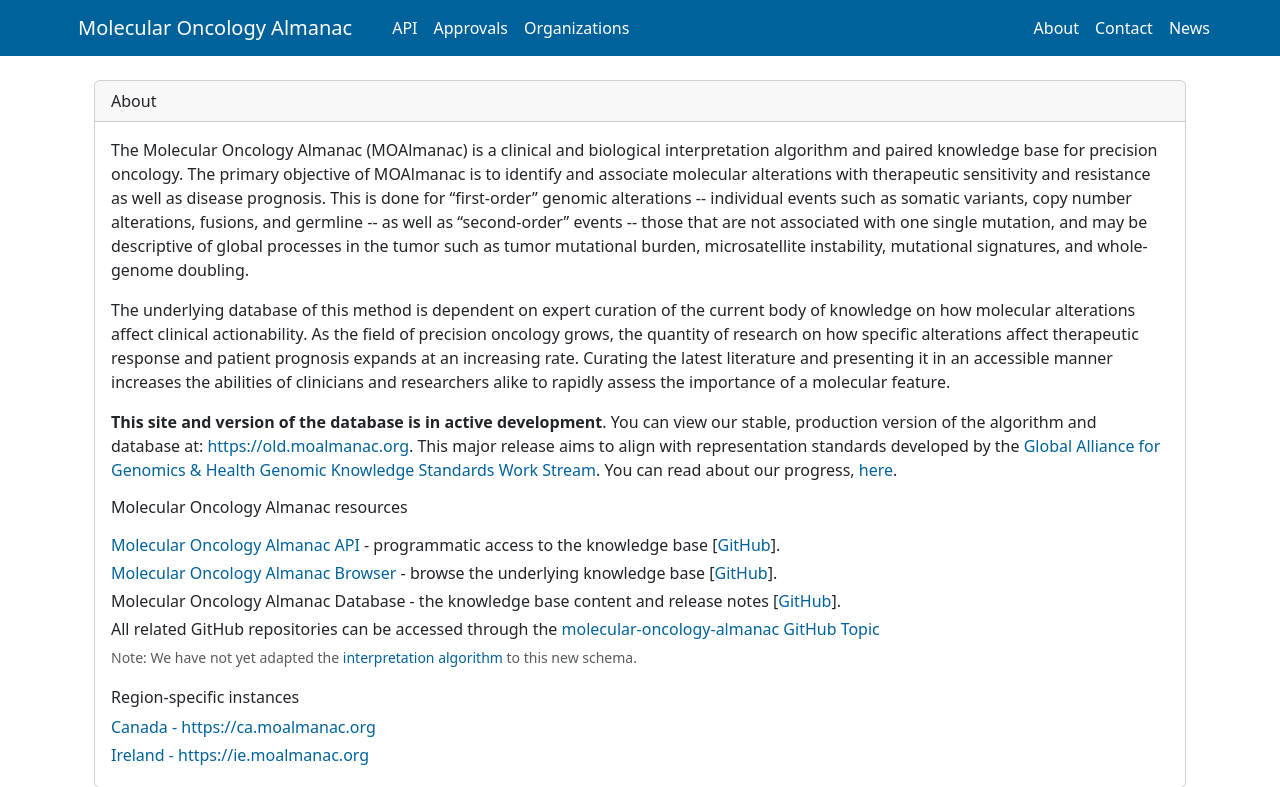
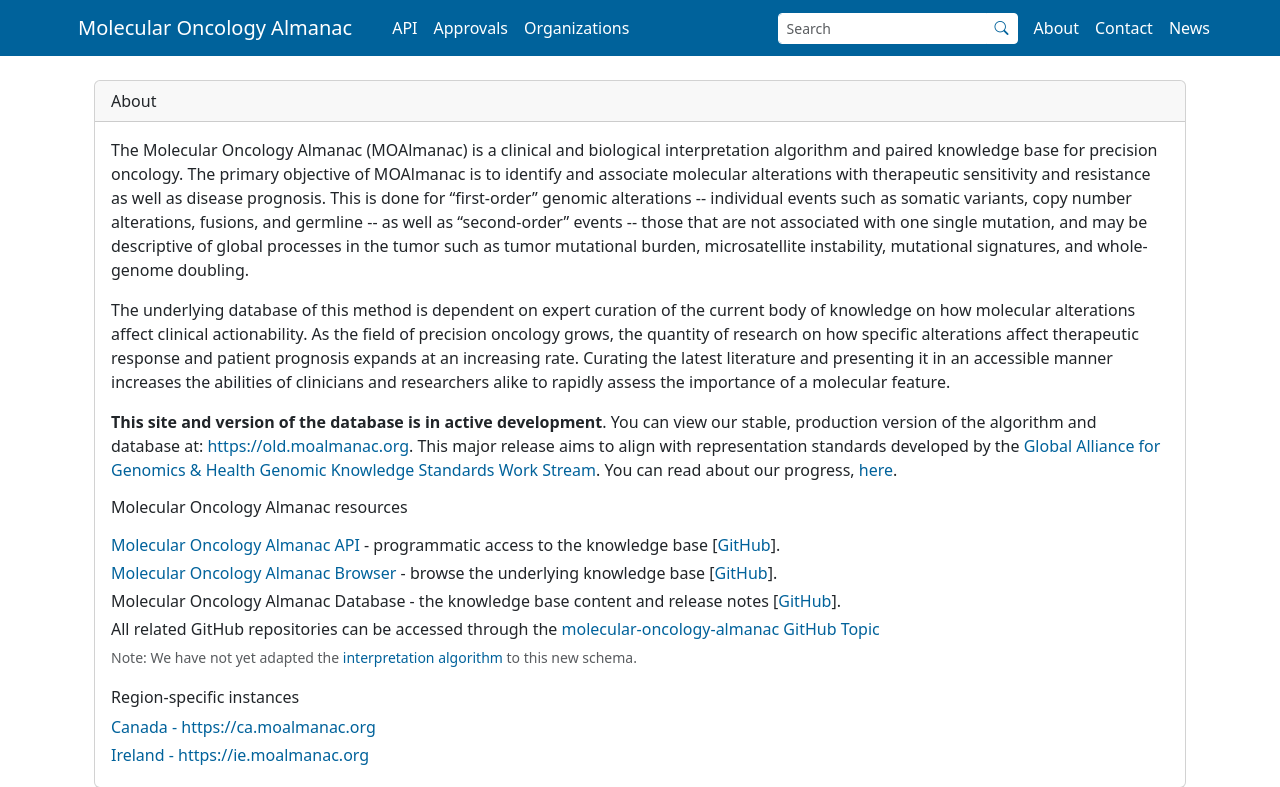
Before and after one commit to vanallenlab/moalmanac-browser, a Flask app: page /about in a window 1280 px wide. Shown: the top 787 px of the page. Run offline with Flask 3, Linux system fonts and the light colour scheme; some libraries are stand-ins or nearby versions.

Commit message:
Adding search to nav bar

```diff
--- a/app/blueprints/main/routes.py
+++ b/app/blueprints/main/routes.py
@@ -9,6 +9,26 @@ import flask
 from . import main_bp
 from . import requests
 from . import services
+
+
+# Endpoints that show the full term search box, so the navbar leaves out its compact one.
+FULL_SEARCH_ENDPOINTS = ("main.index", "main.search")
+
+
+@main_bp.app_context_processor
+def inject_navbar_search_terms():
+    """
+    Provides the term search suggestions for the navbar's search box on every page except those in
+    FULL_SEARCH_ENDPOINTS. The navbar shows its search box only when `navbar_search_terms` is defined.
+
+    Returns:
+        dict: `navbar_search_terms` (see services.process_search_terms), or nothing on pages with the full search box.
+    """
+    if flask.request.endpoint in FULL_SEARCH_ENDPOINTS:
+        return {}
+    return {
+        "navbar_search_terms": services.process_search_terms(terms=requests.Local.get_terms())
+    }
 
 
 @main_bp.route("/", endpoint="index")
--- a/app/static/css/app.css
+++ b/app/static/css/app.css
@@ -109,6 +109,37 @@ body {
     background-color: var(--primary-color);
 }
 
+/* Compact search box in the navbar: white field with a button that inverts to the hover colors. */
+.navbar-search {
+    padding: 0.5rem;
+}
+
+.navbar-search .form-control {
+    border-color: #FFFFFF;
+}
+
+.navbar-search .form-control:focus {
+    border-color: var(--secondary-color);
+    box-shadow: 0 0 0 0.2rem var(--secondary-color);
+}
+
+.navbar-search .btn {
+    --bs-btn-color: var(--primary-color);
+    --bs-btn-bg: #FFFFFF;
+    --bs-btn-border-color: #FFFFFF;
+    --bs-btn-hover-color: var(--primary-color);
+    --bs-btn-hover-bg: var(--secondary-color);
+    --bs-btn-hover-border-color: var(--secondary-color);
+    --bs-btn-active-color: var(--primary-color);
+    --bs-btn-active-bg: var(--secondary-color);
+    --bs-btn-active-border-color: var(--secondary-color);
+}
+
+/* Keep the search box beside the right-hand links rather than splitting the free space with them. */
+.navbar-search ~ .navbar-nav-end {
+    margin-left: 0 !important;
+}
+
 /* Desktop (Bootstrap lg and up): fixed-height bar with full-height hover blocks. */
 @media (min-width: 992px) {
     .navbar {
@@ -135,6 +166,26 @@ body {
 
     .navbar-collapse {
         flex-basis: auto;
+    }
+
+    /* The search box comes first in the markup so it leads the collapsed menu; on desktop it sits between the
+       left- and right-hand links. */
+    .navbar-search {
+        order: 1;
+        align-self: center;
+        width: 16rem;
+        padding: 0 0.5rem;
+    }
+
+    .navbar-nav-end {
+        order: 2;
+    }
+
+    /* Suggestions are wider than the compact box, so they extend leftward from its right edge. */
+    .navbar-search .term-search-results {
+        left: auto;
+        right: 0.5rem;
+        width: 28rem;
     }
 
     .navbar-nav .nav-item {
--- a/app/static/js/app.js
+++ b/app/static/js/app.js
@@ -273,6 +273,11 @@ document.addEventListener('DOMContentLoaded', function () {
     resultsId: 'term-search-results',
     dataId: 'term-search-data'
   });
+  initTermSearch({
+    inputId: 'navbar-search',
+    resultsId: 'navbar-search-results',
+    dataId: 'navbar-search-data'
+  });
 
   // Shared filters
   const organizationFilter = document.getElementById('organizationFilter');
--- a/app/templates/navbar.html
+++ b/app/templates/navbar.html
@@ -6,6 +6,30 @@
         </button>
 
         <div class="collapse navbar-collapse" id="navbarMain">
+            {# Compact search, first in the collapsed menu and moved beside the right-hand links on desktop (see
+               app.css). Hidden on pages that already show the full search box; see routes.inject_navbar_search_terms. #}
+            {% if navbar_search_terms is defined %}
+            <form class="navbar-search term-search ms-lg-auto" data-bs-theme="light" action="{{ url_for('main.search') }}" method="get" role="search">
+                <label for="navbar-search" class="visually-hidden">Search</label>
+                <div class="input-group input-group-sm">
+                    <input
+                      id="navbar-search"
+                      name="q"
+                      type="search"
+                      class="form-control"
+                      placeholder="Search"
+                      autocomplete="off"
+                      role="combobox"
+                      aria-autocomplete="list"
+                      aria-expanded="false"
+                      aria-controls="navbar-search-results"
+                    >
+                    <button type="submit" class="btn" aria-label="Search"><i class="bi bi-search" aria-hidden="true"></i></button>
+                </div>
+                <ul id="navbar-search-results" class="list-group term-search-results" role="listbox" hidden></ul>
+            </form>
+            <script type="application/json" id="navbar-search-data">{{ navbar_search_terms | tojson }}</script>
+            {% endif %}
             <ul class="navbar-nav me-auto mb-2 mb-lg-0">
                 <li class="nav-item">
                     <a class="nav-link" href="{{ api_url }}" target="_blank">API</a>
@@ -17,7 +41,7 @@
                     <a class="nav-link" href="{{ url_for('main.organizations') }}">Organizations</a>
                 </li>
             </ul>
-            <ul class="navbar-nav ms-auto mb-2 mb-lg-0">
+            <ul class="navbar-nav navbar-nav-end ms-auto mb-2 mb-lg-0">
                 <li class="nav-item">
                     <a class="nav-link" href="{{ url_for('main.about') }}">About</a>
                 </li>
```
Also changed, not shown: tests/test_routes.py (+7 -1 lines).
